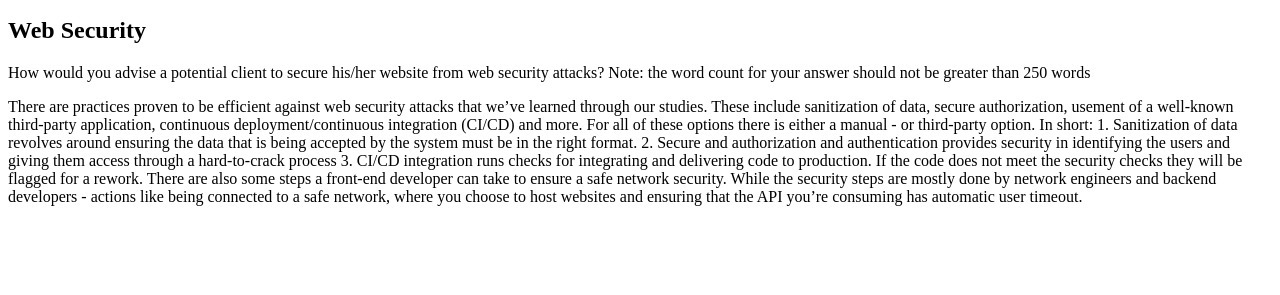
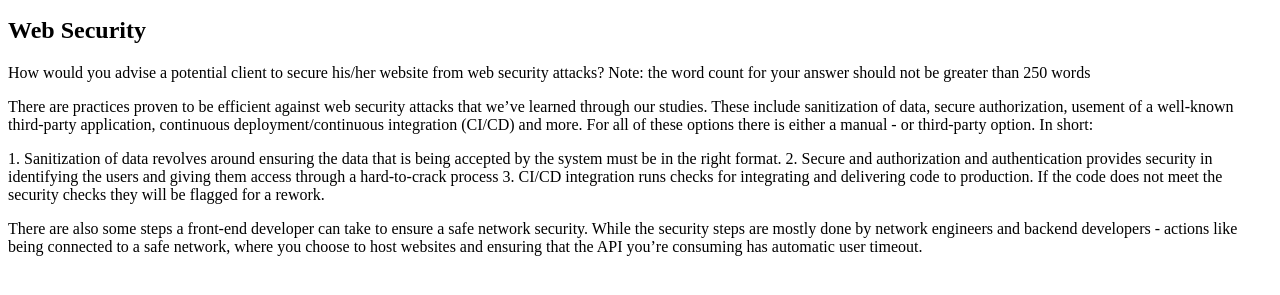
Before and after one commit to Noroff-FEU-Assignments/cross-course-project-ModaZouqa, a plain HTML site: page index.html in a window 1280 px wide. Shown: the part 101-396 px from the top of the page. Drawn offline with Linux system fonts and the light colour scheme.

Commit message:
Added space between p in body

```diff
--- a/index.html
+++ b/index.html
@@ -8,13 +8,12 @@
     <p>Welcome to my first website.</p>
     <h2>Web Security</h2>
     <p id="web-security-question">How would you advise a potential client to secure his/her website from web security attacks? Note: the word count for your answer should not be greater than 250 words</p>
-    <p id="web-security-answer">There are practices proven to be efficient against web security attacks that we’ve learned through our studies. These include sanitization of data, secure authorization, usement of a well-known third-party application, continuous deployment/continuous integration (CI/CD) and more. For all of these options there is either a manual - or third-party option. In short:
+    <p id="web-security-answer">There are practices proven to be efficient against web security attacks that we’ve learned through our studies. These include sanitization of data, secure authorization, usement of a well-known third-party application, continuous deployment/continuous integration (CI/CD) and more. For all of these options there is either a manual - or third-party option. In short: </p>
 
-    1. Sanitization of data revolves around ensuring the data that is being accepted by the system must be in the right format.
+    <p> 1. Sanitization of data revolves around ensuring the data that is being accepted by the system must be in the right format.
     2. Secure and authorization and authentication provides security in identifying the users and giving them access through a hard-to-crack process
-    3. CI/CD integration runs checks for integrating and delivering code to production. If the code does not meet the security checks they will be flagged for a rework.
+    3. CI/CD integration runs checks for integrating and delivering code to production. If the code does not meet the security checks they will be flagged for a rework.</p>
 
-    There are also some steps a front-end developer can take to ensure a safe network security. While the security steps are mostly done by network engineers and backend developers - actions like being connected to a safe network, where you choose to host websites and ensuring that the API you’re consuming has automatic user timeout.
-        </p>
+    <p>There are also some steps a front-end developer can take to ensure a safe network security. While the security steps are mostly done by network engineers and backend developers - actions like being connected to a safe network, where you choose to host websites and ensuring that the API you’re consuming has automatic user timeout.</p>
   </body>
 </html>
```
